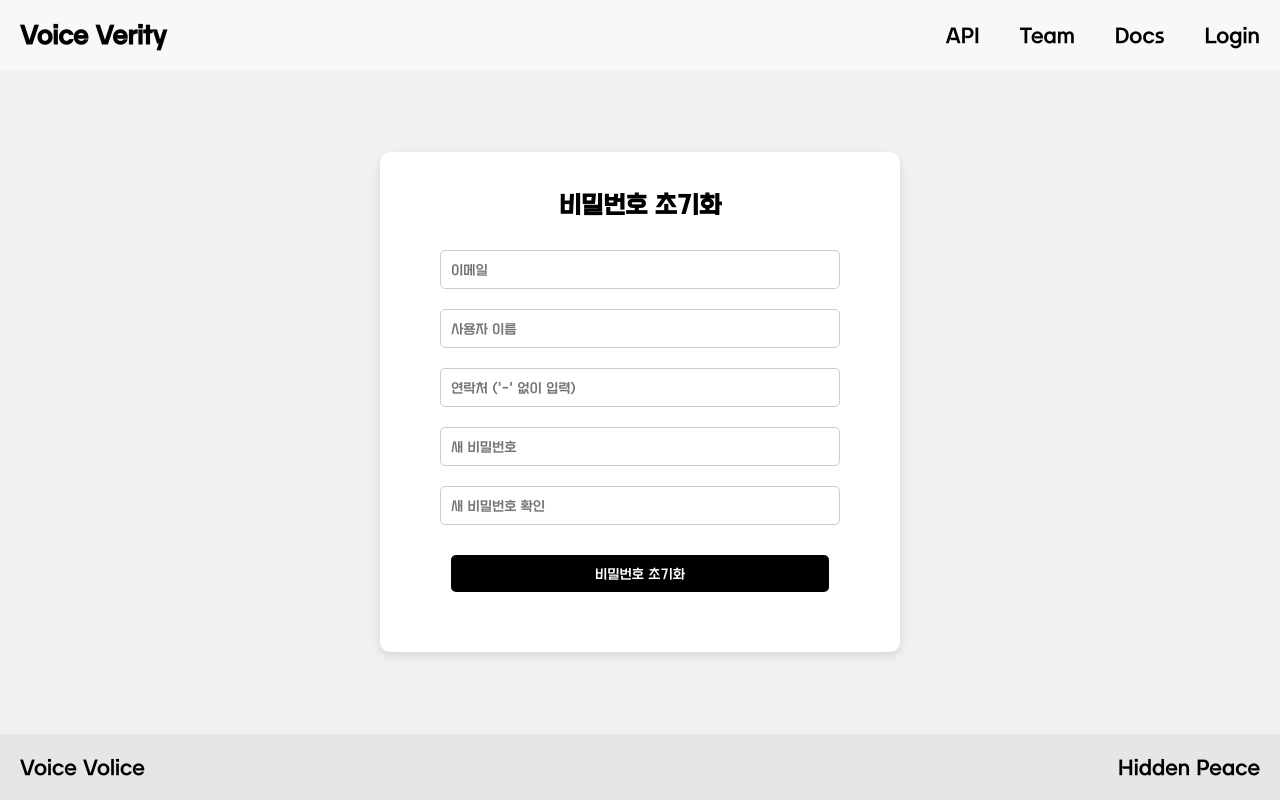
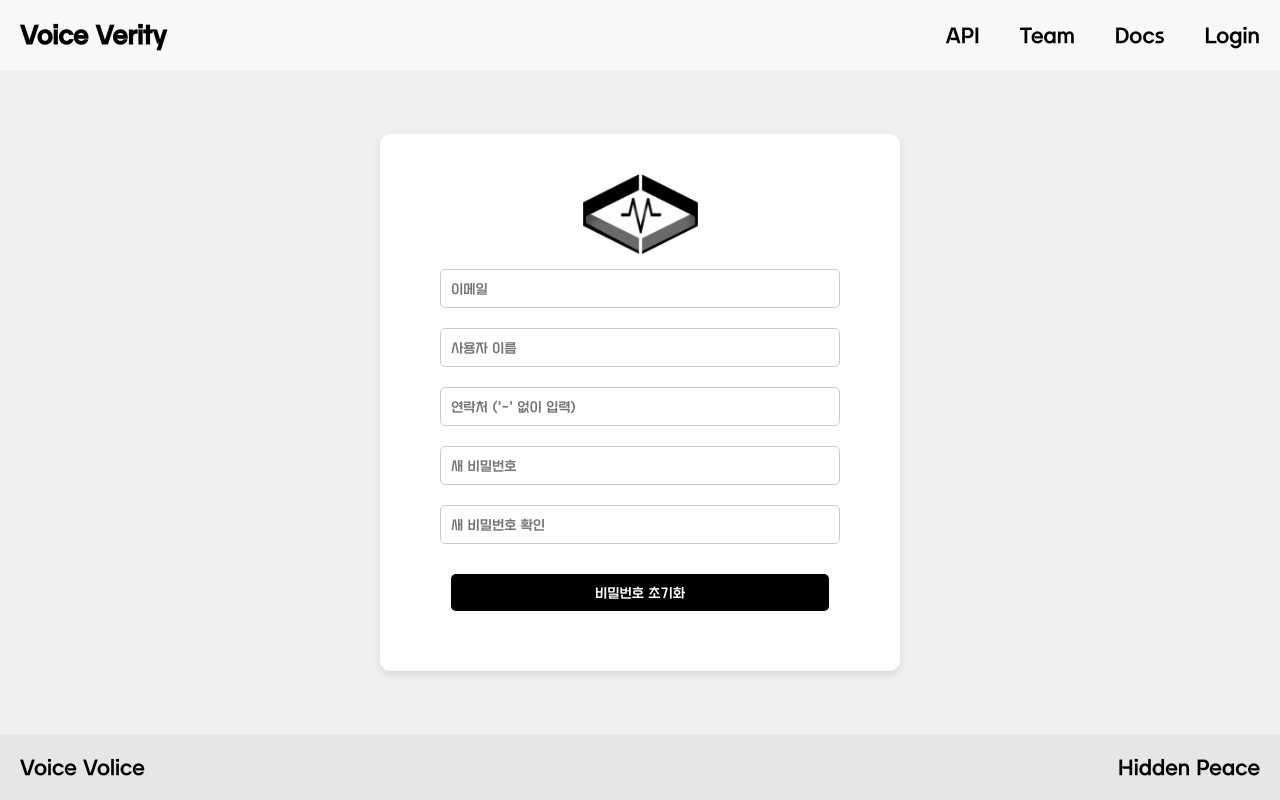
Before and after one commit to kyudori/KT_AIVLE_School_Big_Project, a Next.js app in the folder frontend/: page /reset-password in a window 1280 px wide. Built offline with nearby package versions, Linux system fonts and the light colour scheme.

Commit message:
fix: All user form edit
Signed-off-by: Han Kyuhyun <khh5345@naver.com>

```diff
--- a/frontend/pages/login.js
+++ b/frontend/pages/login.js
@@ -47,7 +47,7 @@ export default function Login() {
           <div className={styles.logoContainer}>
             <Image src="/images/logo.png" alt="Voice Volice Logo" width={115} height={80} />
           </div>
-          <h1 className={styles.title}>Voice Volice</h1>
+          {/* <h1 className={styles.title}>Voice Volice</h1> */}
           <form onSubmit={handleSubmit}>
             <input
               type="email"
--- a/frontend/pages/reset-password.js
+++ b/frontend/pages/reset-password.js
@@ -5,6 +5,7 @@ import { useRouter } from 'next/router';
 import Navbar from '../components/Navbar';
 import Footer from '../components/Footer';
 import styles from '../styles/ResetPassword.module.css';
+import Image from 'next/image';
 
 const BACKEND_URL = process.env.NEXT_PUBLIC_BACKEND_URL;
 
@@ -53,7 +54,10 @@ export default function ResetPassword() {
       <Navbar />
       <div className={styles.main}>
         <div className={styles.resetPasswordBox}>
-          <h1 className={styles.title}>비밀번호 초기화</h1>
+        <div className={styles.logoContainer}>
+            <Image src="/images/logo.png" alt="Voice Volice Logo" width={115} height={80} />
+          </div>
+          {/* <h1 className={styles.title}>비밀번호 초기화</h1> */}
           <form onSubmit={handleSubmit}>
             <input
               type="email"
--- a/frontend/pages/signup.js
+++ b/frontend/pages/signup.js
@@ -5,6 +5,7 @@ import { useRouter } from 'next/router';
 import Navbar from '../components/Navbar';
 import Footer from '../components/Footer';
 import styles from '../styles/Signup.module.css';
+import Image from 'next/image';
 
 const BACKEND_URL = process.env.NEXT_PUBLIC_BACKEND_URL;
 
@@ -73,7 +74,10 @@ export default function Signup() {
       <Navbar />
       <div className={styles.main}>
         <div className={styles.signupBox}>
-          <h1 className={styles.title}>회원가입</h1>
+        <div className={styles.logoContainer}>
+            <Image src="/images/logo.png" alt="Voice Volice Logo" width={115} height={80} />
+          </div>
+          {/* <h1 className={styles.title}>회원가입</h1> */}
           <form onSubmit={handleSubmit}>
             <input
               type="text"
--- a/frontend/styles/FindId.module.css
+++ b/frontend/styles/FindId.module.css
@@ -27,7 +27,7 @@
 
 .findIdBox {
   background: white;
-  padding: 20px 60px 40px 60px;
+  padding: 40px 60px 40px 60px;
   border-radius: 10px;
   box-shadow: 0 4px 8px rgba(0, 0, 0, 0.1);
   text-align: center;
--- a/frontend/styles/Login.module.css
+++ b/frontend/styles/Login.module.css
@@ -27,7 +27,7 @@
 
 .loginBox {
   background: white;
-  padding: 20px 60px 40px 60px;
+  padding: 40px 60px 40px 60px;
   border-radius: 10px;
   box-shadow: 0 4px 8px rgba(0, 0, 0, 0.1);
   text-align: center;
--- a/frontend/styles/ResetPassword.module.css
+++ b/frontend/styles/ResetPassword.module.css
@@ -27,7 +27,7 @@
 
 .resetPasswordBox {
   background: white;
-  padding: 20px 60px 40px 60px;
+  padding: 40px 60px 40px 60px;
   border-radius: 10px;
   box-shadow: 0 4px 8px rgba(0, 0, 0, 0.1);
   text-align: center;
--- a/frontend/styles/Signup.module.css
+++ b/frontend/styles/Signup.module.css
@@ -27,7 +27,7 @@
 
 .signupBox {
   background: white;
-  padding: 20px 60px 40px 60px;
+  padding: 40px 60px 40px 60px;
   border-radius: 10px;
   box-shadow: 0 4px 8px rgba(0, 0, 0, 0.1);
   text-align: center;
```
Also changed, not shown: frontend/pages/find-id.js (+5 -2 lines).
